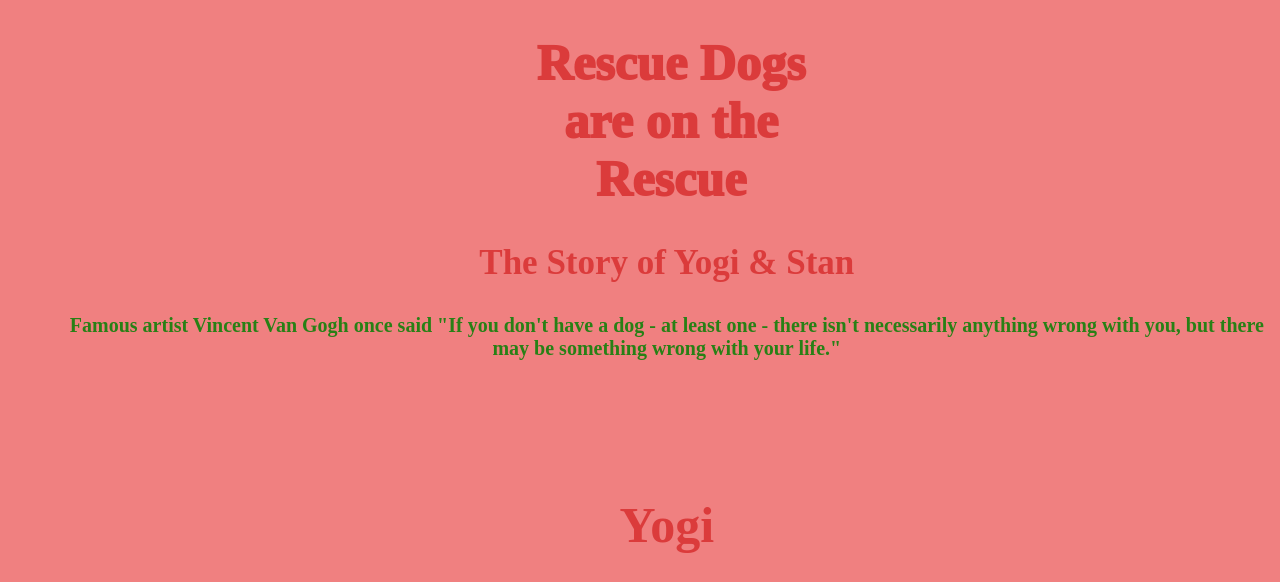
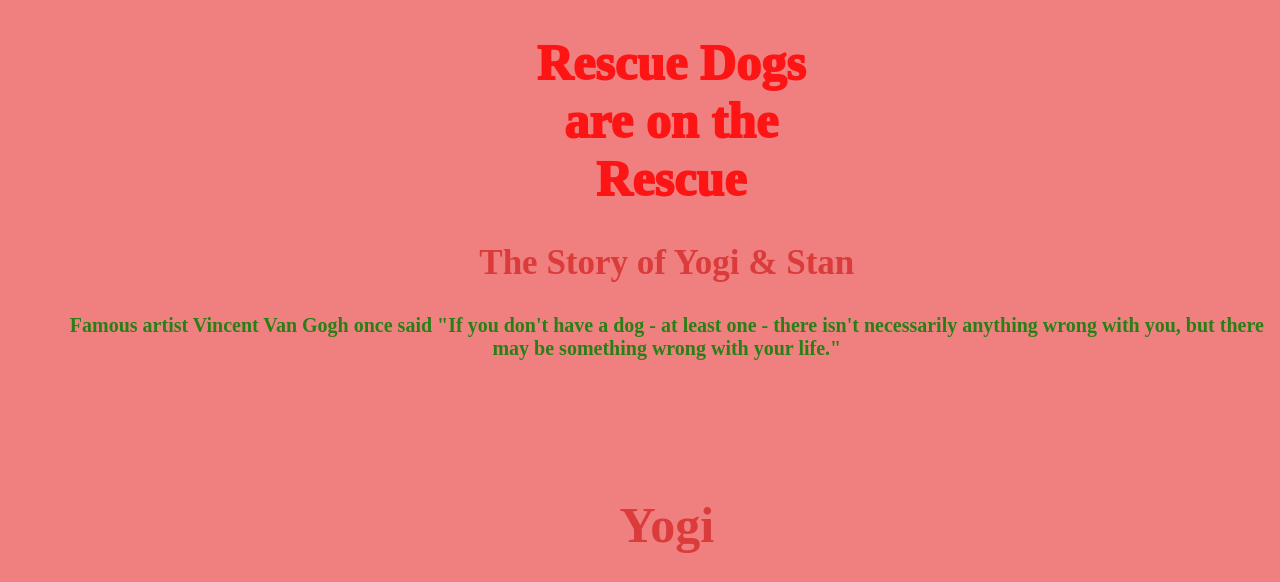
Before and after one commit to LC101-September-2021/assignment-4-html-me-something-rfornkahl, a website: page index.html in a window 1280 px wide. Shown: the top 582 px of the page. Drawn offline with Linux system fonts and the light colour scheme.

Commit message:
changed main heading to red text per jasmine test

```diff
--- a/styles.css
+++ b/styles.css
@@ -38,7 +38,7 @@ img {
   font-style: normal;
   letter-spacing: 0.1px;
 
-  color: rgba(211, 31, 31, 0.856);
+  color: red;
   margin-left: 95%;
   width: 300px;
 }
```
